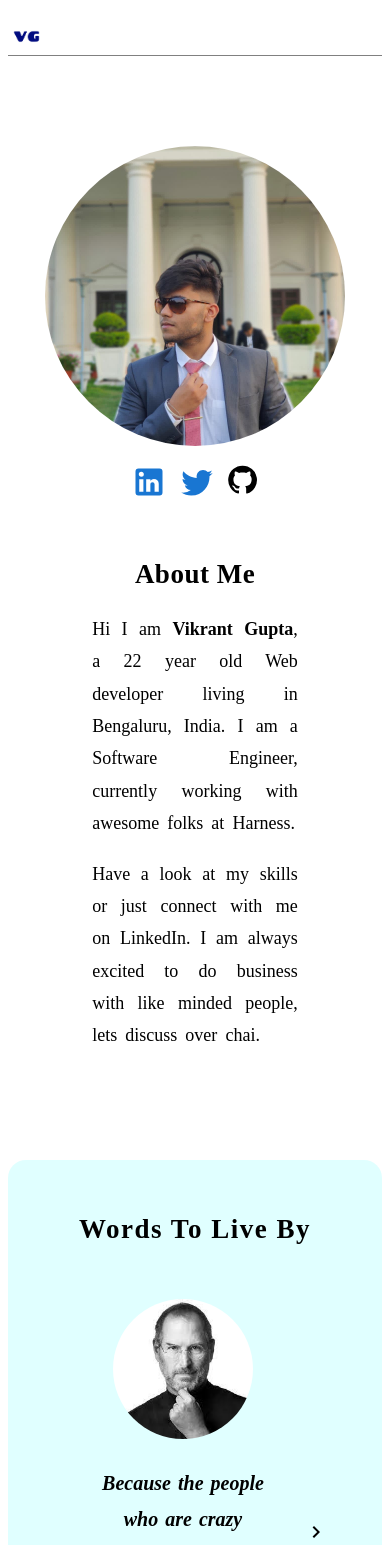
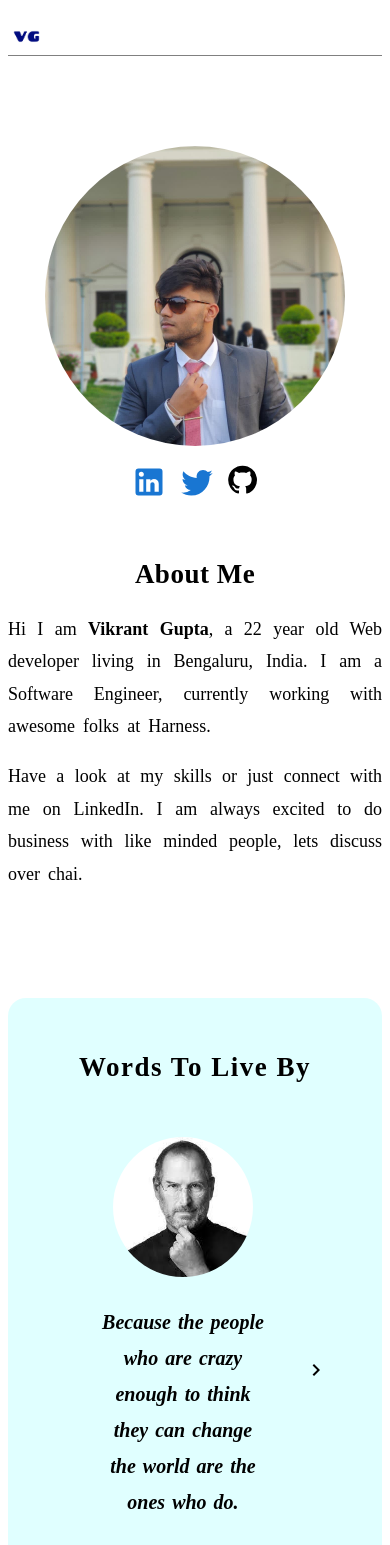
Before and after one commit to vikrantgupta25/dark-coder, a React (Create React App) app: page / in a window 390 px wide. Shown: the top 1545 px of the page. Built offline with nearby package versions, Linux system fonts and the light colour scheme.

Commit message:
mobile responsive

```diff
--- a/src/App.css
+++ b/src/App.css
@@ -12,6 +12,7 @@
     margin: 5em auto !important;
     .introText {
       margin-top: 3em;
+      width: 100% !important;
     }
   }
 }
```
